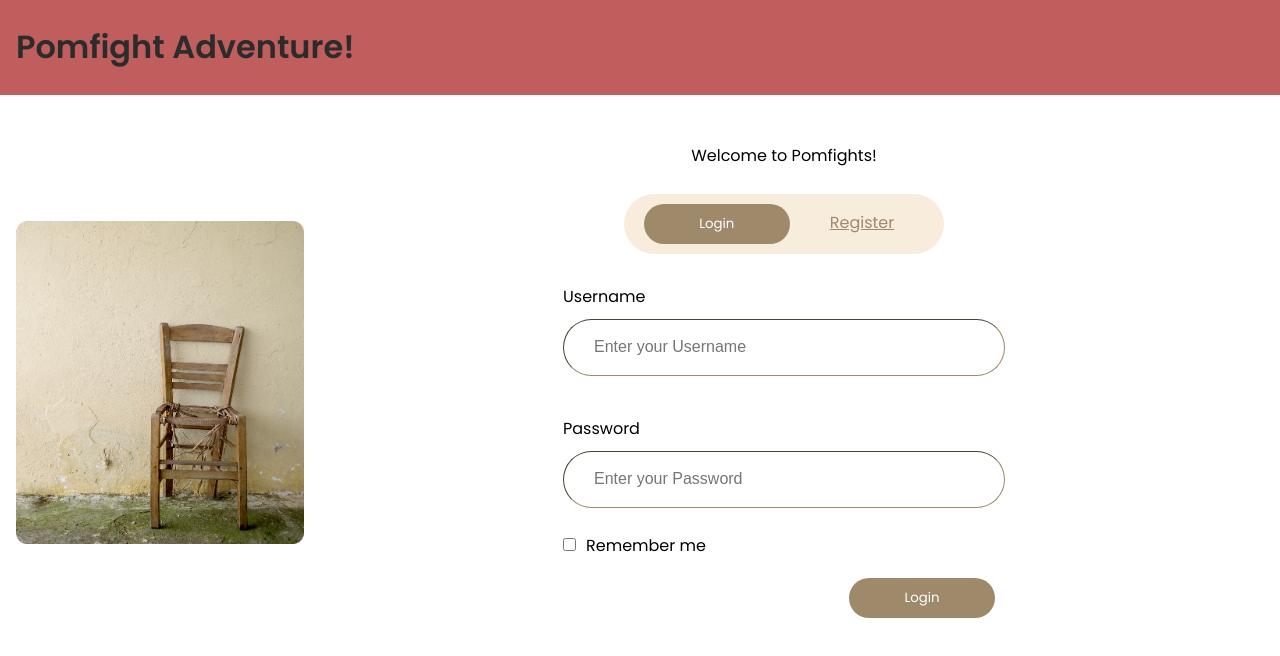
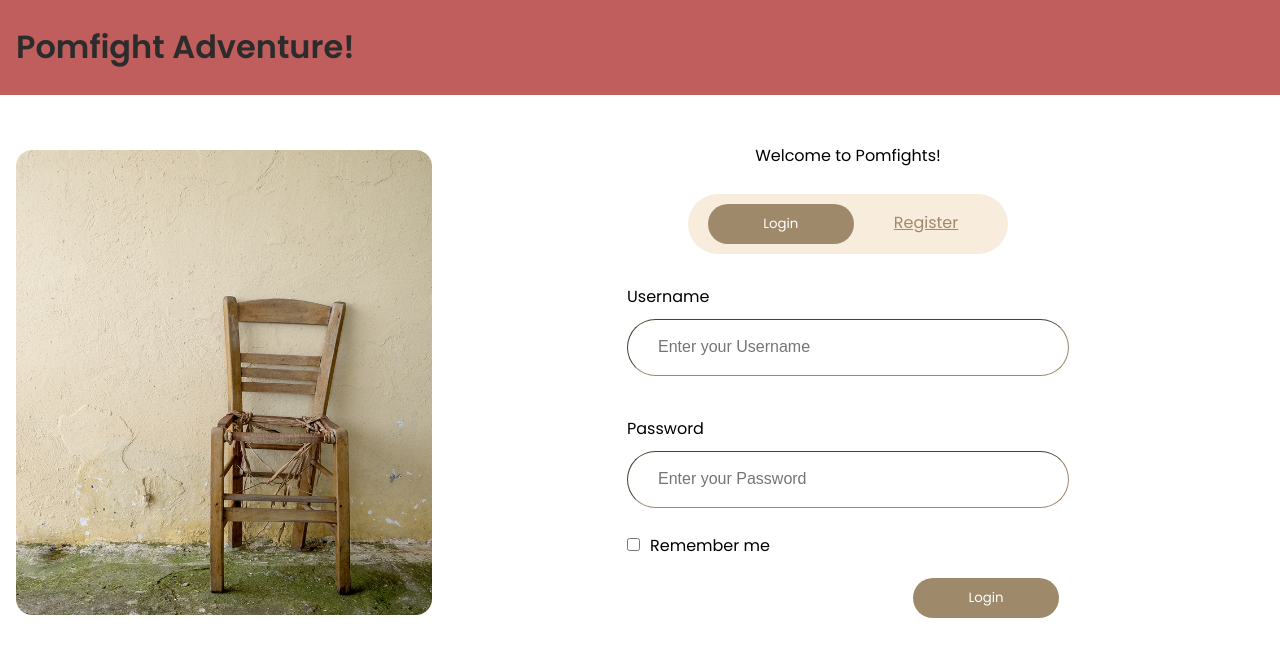
Before and after one commit to fikullmann/pfa, an Angular app: page /login in a window 1280 px wide. Shown: the top 656 px of the page. Built offline with nearby package versions, Linux system fonts and the light colour scheme.

Commit message:
adjust image size

```diff
--- a/src/app/login/login.css
+++ b/src/app/login/login.css
@@ -8,7 +8,7 @@
 }
 
 .image {
-  flex: 1 1 30%;
+  flex: 1 1 50%;
   overflow: hidden;
   min-width: 0;
 }
@@ -17,7 +17,7 @@
   margin-left: 30px;
   display: flex;
   flex-direction: column;
-  flex: 2 0 auto;
+  flex: 1 0 auto;
   align-items: end;
 }
 
```
